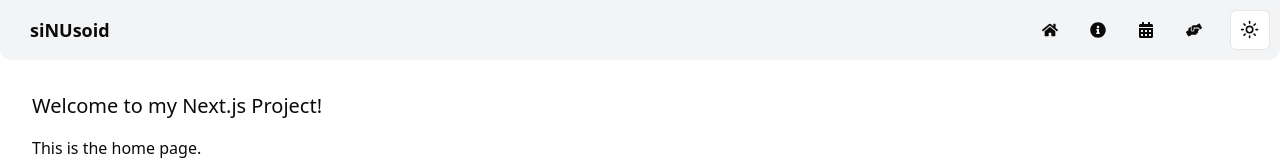
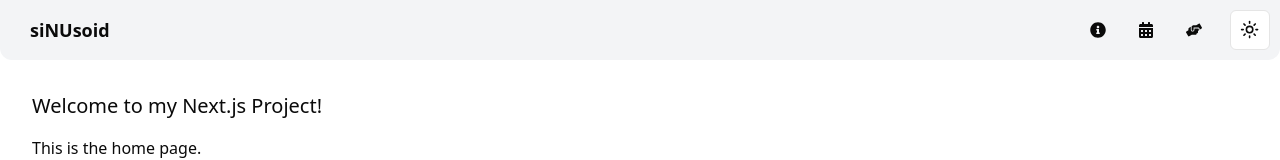
Before and after one commit to thelegendaryarticuno/sinunextfront, a Next.js app: page / in a window 1280 px wide. Shown: the top 160 px of the page. Built offline with nearby package versions, Linux system fonts and the light colour scheme.

Commit message:
Update Header.tsx

```diff
--- a/src/components/Header/Header.tsx
+++ b/src/components/Header/Header.tsx
@@ -2,7 +2,7 @@
 import React, { useEffect, useState } from "react";
 import Link from "next/link";
 import { useTheme } from "next-themes";
-import { FaBars, FaHome, FaInfoCircle, FaCalendarAlt, FaHandsHelping } from "react-icons/fa";
+import { FaBars, FaInfoCircle, FaCalendarAlt, FaHandsHelping } from "react-icons/fa";
 import { BrandBar, BrandLogo, NavLinks } from "./stylecomponents";
 import { ModeToggle } from "../ui/modetoggle";
 import { HoverCard, HoverCardTrigger, HoverCardContent } from "../ui/hover-card";
@@ -13,7 +13,7 @@ const Header: React.FC = () => {
   const [isMenuOpen, setIsMenuOpen] = useState(false);
 
   const navLinkArray = [
-    { href: "/", text: "Home", icon: <FaHome /> },
+
     { href: "/about", text: "About", icon: <FaInfoCircle /> },
     { href: "/events", text: "Events", icon: <FaCalendarAlt /> },
     { href: "/sponsors", text: "Sponsors", icon: <FaHandsHelping />, hoverCardSize: "w-24" }, // Adjust hover card size here
```
